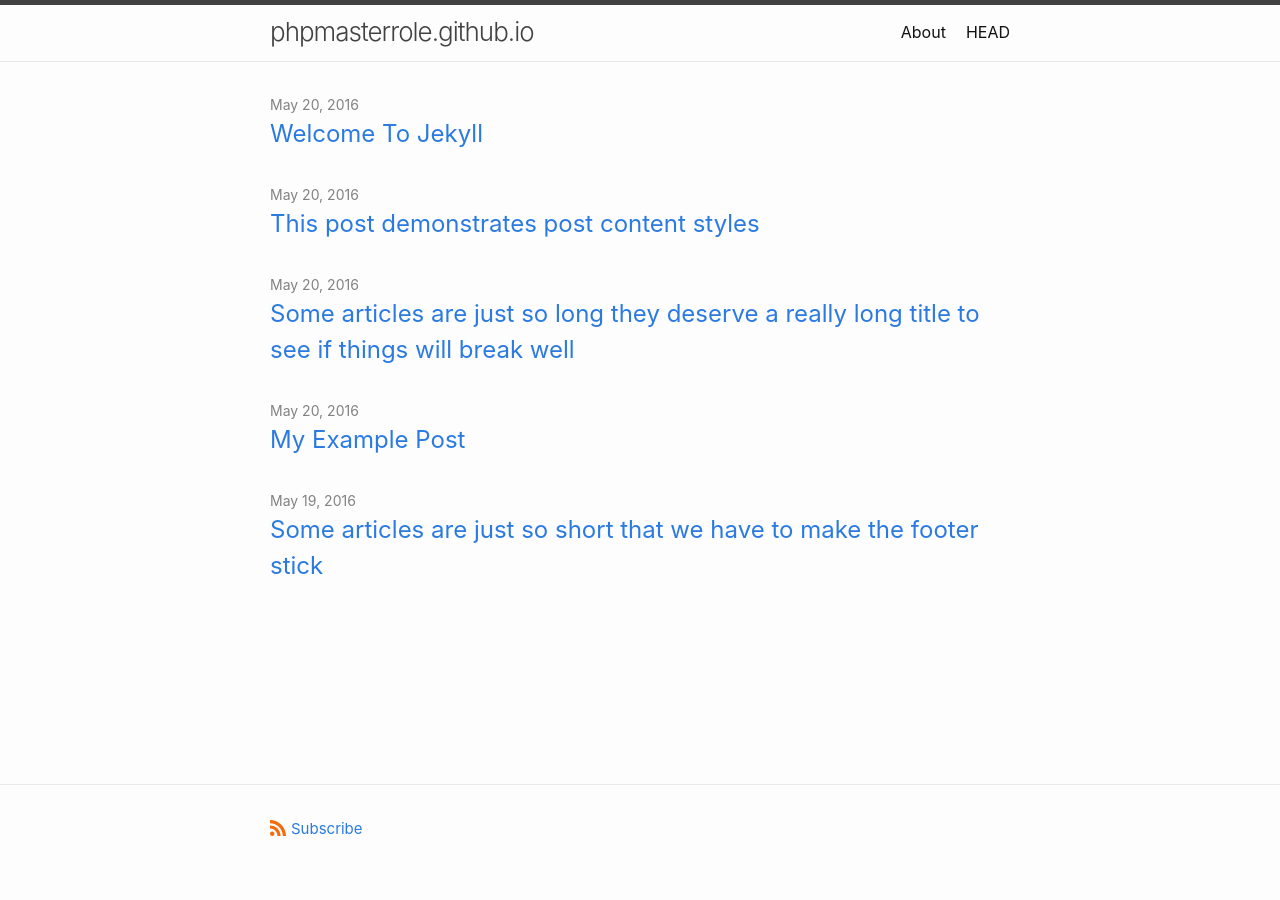
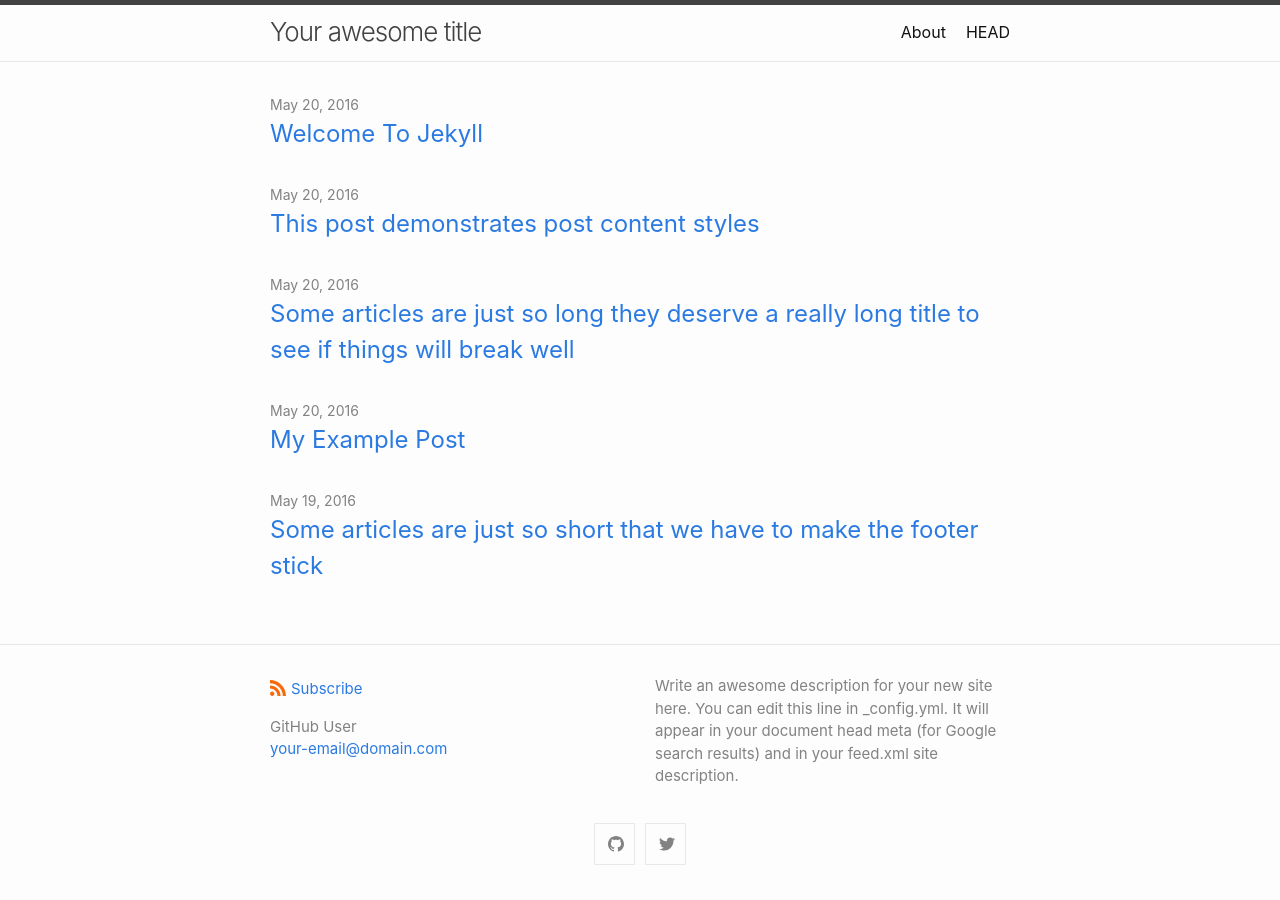
Before and after one commit to phpmasterrole/phpmasterrole.github.io, a Jekyll site: the page built from index.md, in a window 1280 px wide. Built offline with Jekyll 4.4.1, drawn with Linux system fonts in a browser that asks for light colours.

Commit message:
Update _config.yml

```diff
--- a/_config.yml
+++ b/_config.yml
@@ -1 +1,60 @@
-theme: jekyll-theme-midnight
+title: Your awesome title
+author:
+  name: GitHub User
+  email: your-email@domain.com
+description: > # this means to ignore newlines until "show_excerpts:"
+  Write an awesome description for your new site here. You can edit this
+  line in _config.yml. It will appear in your document head meta (for
+  Google search results) and in your feed.xml site description.
+
+show_excerpts: false # set to true to show excerpts on the homepage
+
+# Minima date format
+# refer to https://shopify.github.io/liquid/filters/date/ if you want to customize this
+minima:
+  date_format: "%b %-d, %Y"
+
+  # generate social links in footer
+  social_links:
+    twitter: jekyllrb
+    github:  jekyll
+    # devto: jekyll
+    # dribbble: jekyll
+    # facebook: jekyll
+    # flickr:   jekyll
+    # instagram: jekyll
+    # linkedin: jekyll
+    # pinterest: jekyll
+    # youtube: jekyll
+    # youtube_channel: UC8CXR0-3I70i1tfPg1PAE1g
+    # youtube_channel_name: CloudCannon
+    # telegram: jekyll
+    # googleplus: +jekyll
+    # microdotblog: jekyll
+    # keybase: jekyll
+
+    # Mastodon instances
+    # mastodon:
+    # - username: jekyll
+    #   instance: example.com
+    # - username: jekyll2
+    #   instance: example.com
+
+    # GitLab instances
+    # gitlab:
+    # - username: jekyll
+    #   instance: example.com
+    # - username: jekyll2
+    #   instance: example.com
+
+# If you want to link only specific pages in your header, uncomment
+# this and add the path to the pages in order as they should show up
+#header_pages:
+# - about.md
+
+# Build settings
+theme: minima
+
+plugins:
+ - jekyll-feed
+ - jekyll-seo-tag
```
